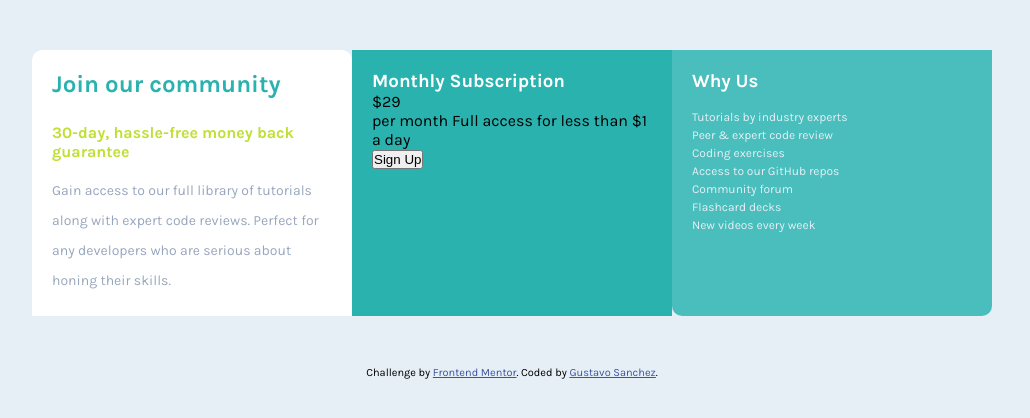
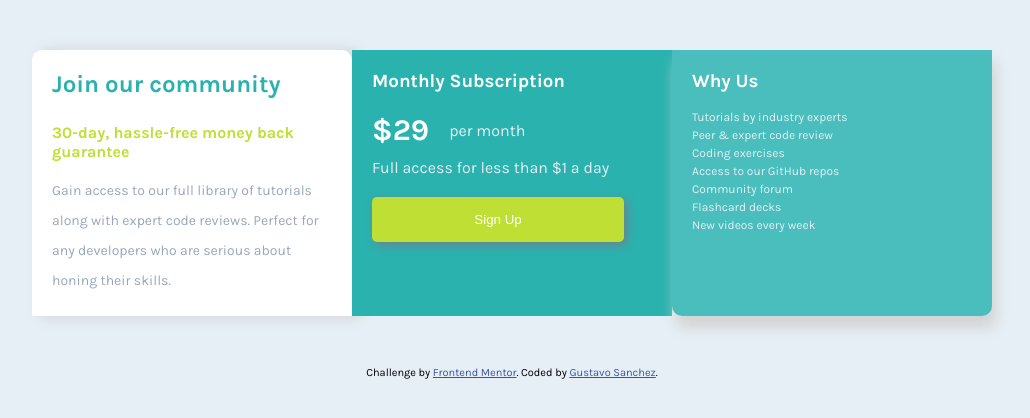
Before and after one commit to gusanchefullstack/ch06-single-price-grid-component, a plain HTML site: page index.html in a window 1280 px wide. Shown: the whole page, without its empty margins (128-1158 px from the left). Drawn offline with Linux system fonts and the light colour scheme.

Commit message:
CSS - Add CSS box shadow effect

```diff
--- a/index.html
+++ b/index.html
@@ -40,8 +40,8 @@
       </section>
       <section class="subscription-container">
         <h3>Monthly Subscription</h3>
-        <span>&dollar;29</span>
-        <p>per month Full access for less than &dollar;1 a day</p>
+        <p class="price"><span>&dollar;29</span> per month</p>
+        <p>Full access for less than &dollar;1 a day</p>
         <button>Sign Up</button>
       </section>
       <section class="whyus-container">
--- a/styles/main.css
+++ b/styles/main.css
@@ -20,17 +20,20 @@ main {
     margin-bottom: 50px;
     flex-wrap: wrap;
     justify-content: center;
+
 }
 section {
     min-width: 280px;
     max-width: 320px;
     width: 100%;
     padding: 20px;
+
 }
 .comunity-container {
     background-color: white;
     border-top-left-radius: 10px;
     border-top-right-radius: 10px;
+    box-shadow:  8px 1px 14px 0px lightgrey;
 }
 .comunity-container h1 {
     color: var(--Cyan);
@@ -48,14 +51,44 @@ section {
 }
 .subscription-container {
     background-color: var(--Cyan);
+
 }
 .subscription-container h3 {
     color: white;
+
+}
+
+.subscription-container .price {
+    display: flex;
+    align-items: center;
+    color: var(--Light-Gray);
+    margin-top: 20px;
+}
+.subscription-container p:nth-of-type(2) {
+    color: var(--Light-Gray);
+    margin-top: 10px;
+    margin-bottom: 20px;
+}
+.price span {
+    font-weight: 700;
+    font-size: 30px;
+    margin-right: 20px;
+    color: white;
+}
+.subscription-container button {
+    background-color: var(--Bright-Yellow);
+    width: 90%;
+    color: white;
+    padding: 15px;
+    border: none;
+    border-radius: 5px;
+    box-shadow: 3px 3px 10px 0px slategray;
 }
 .whyus-container {
     background-color: #4abebd;
     border-bottom-left-radius: 10px;
     border-bottom-right-radius: 10px;
+    box-shadow:  4px 12px 14px 0px lightgrey;
 }
 .whyus-container h3 {
     color: white;
```
